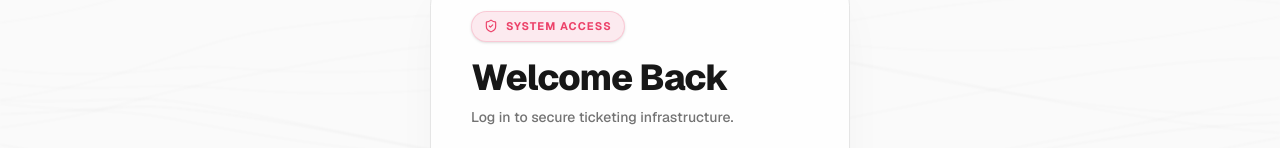
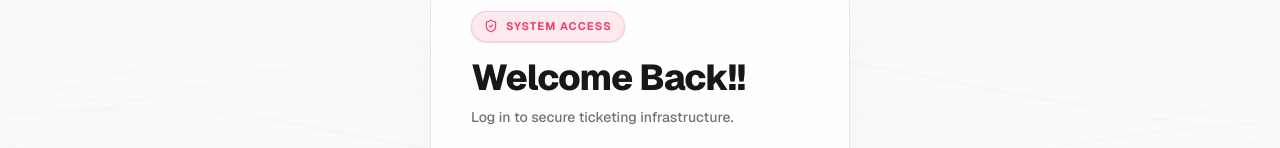
Before and after one commit to man-navlakha/ticket_system, a Next.js app: page /auth/login in a window 1280 px wide. Shown: the part 159-307 px from the top of the page. Built offline with nearby package versions, Linux system fonts and the light colour scheme; no server answers.

Commit message:
updated the last time in Netlify

```diff
--- a/app/auth/login/page.js
+++ b/app/auth/login/page.js
@@ -71,7 +71,7 @@ export default function LoginPage() {
 
                     <div>
                         <h1 className="text-3xl sm:text-4xl font-extrabold tracking-tight text-foreground mb-2">
-                            Welcome Back
+                            Welcome Back!!
                         </h1>
                         <p className="text-muted-foreground text-sm font-medium leading-relaxed">
                             Log in to secure ticketing infrastructure.
```
